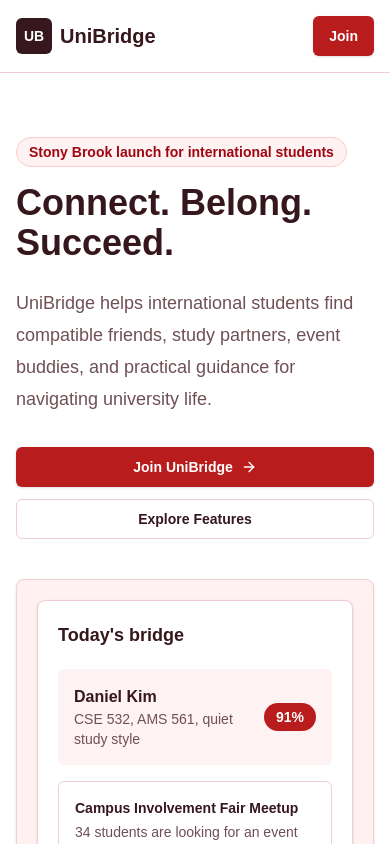
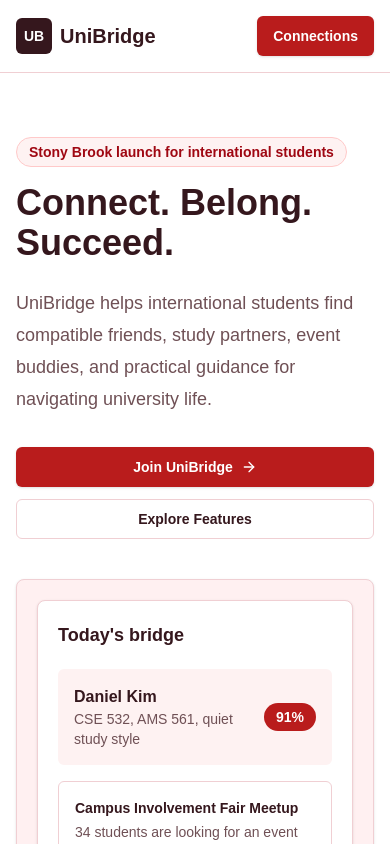
Before and after one commit to vimarshkhattar/UniBridge, a Next.js app: page / in a window 390 px wide. Shown: the top 844 px of the page. Built offline with nearby package versions, Linux system fonts and the light colour scheme.

Commit message:
Update mobile connections navigation

```diff
--- a/app/page.tsx
+++ b/app/page.tsx
@@ -23,14 +23,8 @@ export default function LandingPage() {
             <a className="focus-ring rounded-sm hover:text-navy" href="#safety">Safety</a>
           </nav>
           <div className="flex items-center gap-2">
-            <Link href="/sign-in" className="focus-ring hidden rounded-md px-3 py-2 text-sm font-semibold text-navy hover:bg-muted sm:inline-flex">
-              Sign in
-            </Link>
-            <Link href="/sign-up">
-              <Button>
-                <span className="sm:hidden">Join</span>
-                <span className="hidden sm:inline">Join UniBridge</span>
-              </Button>
+            <Link href="/connections">
+              <Button>Connections</Button>
             </Link>
           </div>
         </div>
--- a/components/app-shell.tsx
+++ b/components/app-shell.tsx
@@ -11,7 +11,7 @@ const navItems = [
   { href: "/events", label: "Events", mobileLabel: "Events", icon: CalendarDays },
   { href: "/assistant", label: "Communication Helper", mobileLabel: "Helper", icon: Bot },
   { href: "/guides", label: "Guides", mobileLabel: "Guides", icon: BookOpen },
-  { href: "/connections", label: "Connections", mobileLabel: "Network", icon: UsersRound },
+  { href: "/connections", label: "Connections", mobileLabel: "Connections", icon: UsersRound },
   { href: "/profile", label: "Profile", mobileLabel: "Profile", icon: UserRound },
   { href: "/settings", label: "Settings", mobileLabel: "Settings", icon: Settings }
 ];
```
